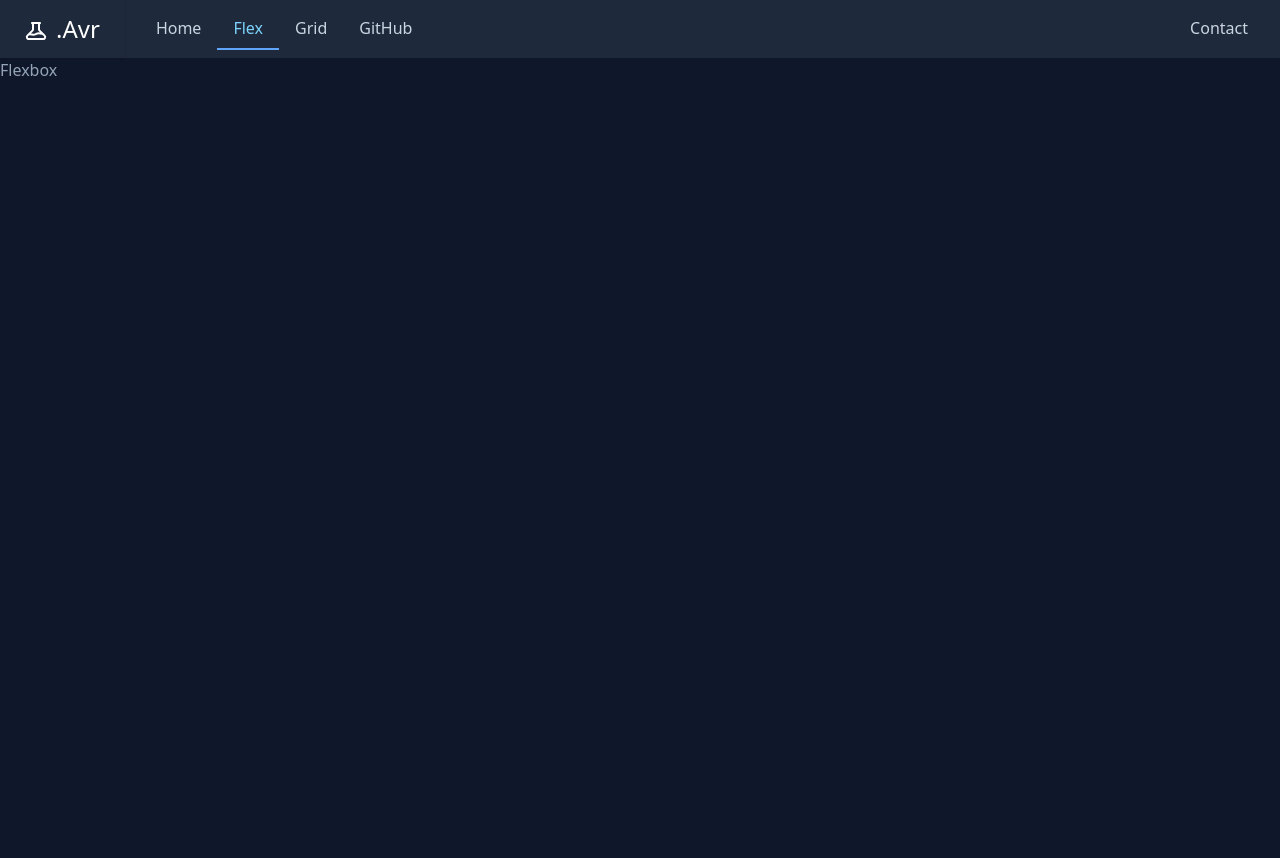
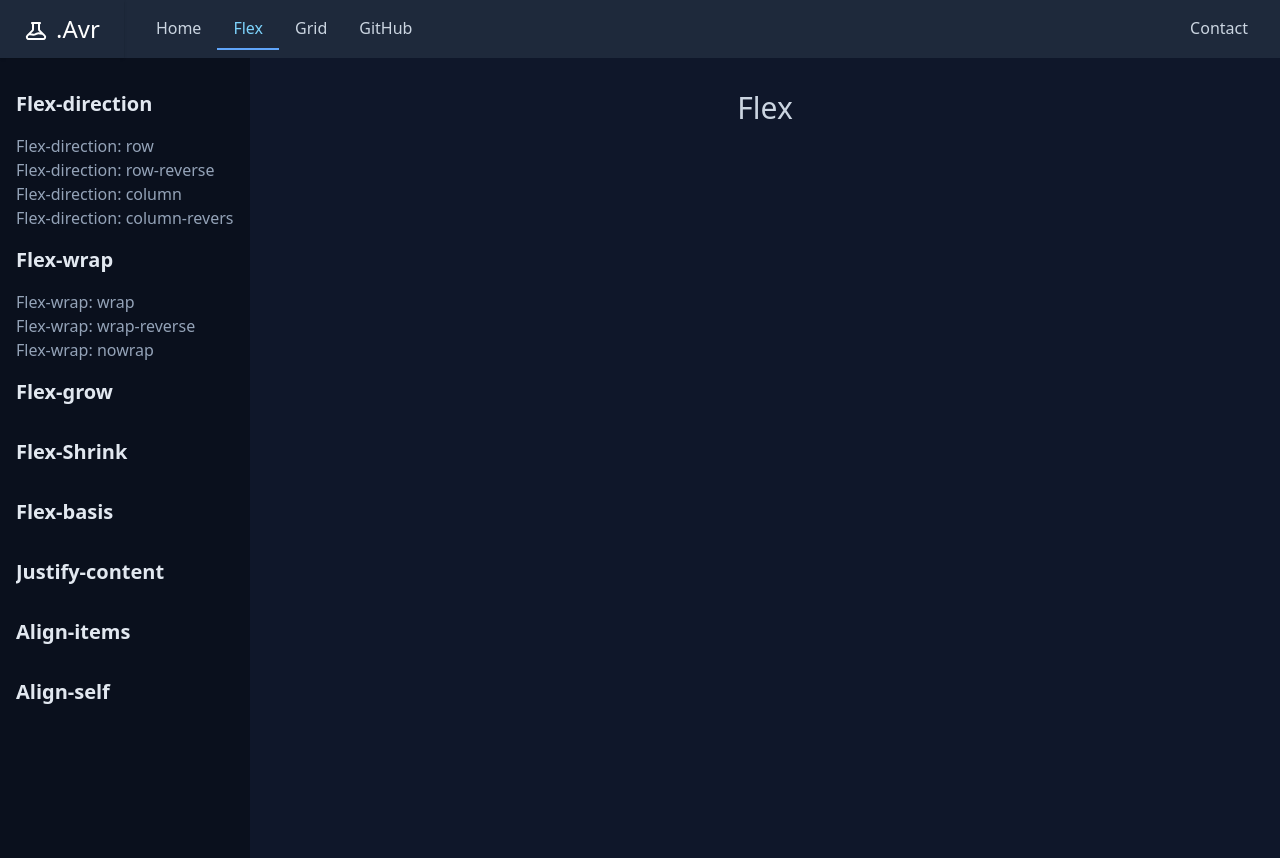
Before and after one commit to madvier83/react-tailwind-1st, a React (Create React App) app: page /flex in a window 1280 px wide. Built offline with nearby package versions, Linux system fonts and the light colour scheme.

Commit message:
Update mobile sidebar

```diff
--- /dev/null
+++ b/src/Components/Sidebar/index.jsx
@@ -0,0 +1,55 @@
+import { useState } from "react";
+import { useLocation } from "react-router-dom";
+
+const Sidebar = (props) => {
+  const [sidebarOpen, setSidebarOpen] = useState(false);
+  const pathname = useLocation().pathname;
+
+  return (
+    <>
+      {/* mobile button */}
+      <div
+        onClick={() => setSidebarOpen(!sidebarOpen)}
+        className="md:hidden w-full text-slate-400 bg-black bg-opacity-30"
+      >
+        <div className="flex items-center px-6 py-2">
+          <div>
+            <svg
+              xmlns="http://www.w3.org/2000/svg"
+              className={`${!sidebarOpen ? "block" : "hidden"} h-5 w-5`}
+              viewBox="0 0 20 20"
+              fill="currentColor"
+            >
+              <path
+                fillRule="evenodd"
+                d="M10.293 3.293a1 1 0 011.414 0l6 6a1 1 0 010 1.414l-6 6a1 1 0 01-1.414-1.414L14.586 11H3a1 1 0 110-2h11.586l-4.293-4.293a1 1 0 010-1.414z"
+                clipRule="evenodd"
+              />
+            </svg>
+            <svg
+              xmlns="http://www.w3.org/2000/svg"
+              className={`${sidebarOpen ? "block" : "hidden"} h-5 w-5`}
+              viewBox="0 0 20 20"
+              fill="currentColor"
+            >
+              <path
+                fillRule="evenodd"
+                d="M16.707 10.293a1 1 0 010 1.414l-6 6a1 1 0 01-1.414 0l-6-6a1 1 0 111.414-1.414L9 14.586V3a1 1 0 012 0v11.586l4.293-4.293a1 1 0 011.414 0z"
+                clipRule="evenodd"
+              />
+            </svg>
+          </div>
+          <div className="text-xl font-semibold px-2">{pathname}</div>
+        </div>
+      </div>
+      {/* sidebar */}
+      <div className={`${sidebarOpen ? "block" : "hidden"} md:flex`}>
+        <div className="w-full md:w-[250px] bg-black bg-opacity-50 md:bg-opacity-30">
+          <div className="px-8 md:px-4 py-8">{props.children}</div>
+        </div>
+      </div>
+    </>
+  );
+};
+
+export default Sidebar;
--- a/src/Components/index.js
+++ b/src/Components/index.js
@@ -1,3 +1,4 @@
-import Navbar from "./Navbar/index";
+import Navbar from "./Navbar";
+import Sidebar from "./Sidebar";
 
-export { Navbar };
+export { Navbar, Sidebar };
--- a/src/Pages/Flex/index.jsx
+++ b/src/Pages/Flex/index.jsx
@@ -1,9 +1,47 @@
+import { Link, useLocation } from "react-router-dom";
+import { Sidebar } from "../../Components";
+
 const Flex = () => {
   return (
     <>
       {/* Wrapper */}
-      <div className="w-full h-full min-h-screen bg-slate-900 text-slate-400">
-        <h1>Flexbox</h1>
+      <div className="flex flex-col md:flex-row w-full h-full min-h-screen bg-slate-900 text-slate-300">
+        {/* sidebar */}
+        <Sidebar>
+          <div className="flex flex-col text-slate-400 truncate">
+            <h2 className="text-xl font-bold text-slate-200 mb-4">
+              Flex-direction
+            </h2>
+            <Link to="/flex">Flex-direction: row</Link>
+            <Link to="/flex">Flex-direction: row-reverse</Link>
+            <Link to="/flex">Flex-direction: column</Link>
+            <Link to="/flex">Flex-direction: column-reverse</Link>
+            <h2 className="text-xl font-bold text-slate-200 my-4">Flex-wrap</h2>
+            <Link to="/flex">Flex-wrap: wrap</Link>
+            <Link to="/flex">Flex-wrap: wrap-reverse</Link>
+            <Link to="/flex">Flex-wrap: nowrap</Link>
+            <h2 className="text-xl font-bold text-slate-200 my-4">Flex-grow</h2>
+            <h2 className="text-xl font-bold text-slate-200 my-4">
+              Flex-Shrink
+            </h2>
+            <h2 className="text-xl font-bold text-slate-200 my-4">
+              Flex-basis
+            </h2>
+            <h2 className="text-xl font-bold text-slate-200 my-4">
+              Justify-content
+            </h2>
+            <h2 className="text-xl font-bold text-slate-200 my-4">
+              Align-items
+            </h2>
+            <h2 className="text-xl font-bold text-slate-200 my-4">
+              Align-self
+            </h2>
+          </div>
+        </Sidebar>
+        {/* main content */}
+        <div className="mx-auto my-8">
+          <h1 className="text-3xl">Flex</h1>
+        </div>
       </div>
     </>
   );
--- a/src/Pages/Grid/index.jsx
+++ b/src/Pages/Grid/index.jsx
@@ -1,9 +1,29 @@
+import { Sidebar } from "../../Components";
+import { Link } from "react-router-dom";
+
 const Flex = () => {
   return (
     <>
       {/* Wrapper */}
-      <div className="w-full h-full min-h-screen bg-slate-900 text-slate-400">
-        <h1>Grid</h1>
+      <div className="flex flex-col md:flex-row w-full h-full min-h-screen bg-slate-900 text-slate-300">
+        <Sidebar>
+          <div className="flex flex-col text-slate-400 truncate">
+            <h1 className="text-xl font-bold text-slate-200 mb-4">Grid</h1>
+            <Link to="/grid">Grid wasd123</Link>
+            <Link to="/grid">Grid wasd321</Link>
+            <Link to="/grid">Grid qwer456</Link>
+          </div>
+          <div className="flex flex-col text-slate-400 truncate">
+            <h1 className="text-xl font-bold text-slate-200 my-4">Grid</h1>
+            <Link to="/grid">Grid wasd123</Link>
+            <Link to="/grid">Grid wasd321</Link>
+            <Link to="/grid">Grid qwer456</Link>
+          </div>
+        </Sidebar>
+
+        <div className="mx-auto my-8">
+          <h1 className="text-3xl">Grid</h1>
+        </div>
       </div>
     </>
   );
--- a/src/Pages/Home/index.jsx
+++ b/src/Pages/Home/index.jsx
@@ -3,14 +3,19 @@ const Home = () => {
     <>
       {/* Wrapper */}
       <div className="w-full h-full min-h-screen bg-slate-900 text-slate-300">
-        <div className="flex flex-col items-center justify-end h-[60vh] px-12 md:px-48">
-          <h1 className="text-4xl font-bold">React + Tailwind Code Examples</h1>
+        <div className="flex flex-col items-center text-center pt-24 px-12 md:px-48 lg:px-64">
+          <p className="text-4xl md:text-5xl font-bold">
+            React + Tailwind Code Examples
+          </p>
           <p className="mt-8 text-justify text-slate-400">
             Lorem ipsum dolor sit, amet consectetur adipisicing elit.
             Dignissimos obcaecati quia libero inventore at provident modi itaque
             odio minima? Beatae temporibus sapiente optio totam omnis alias
             fugiat porro corporis voluptas, delectus ducimus asperiores facere
             unde? Assumenda, ipsa!
+          </p>
+          <p className="mt-8 text-slate-500">
+            <b>&copy; Muhammad Advie Rifaldy</b>
           </p>
         </div>
       </div>
```
